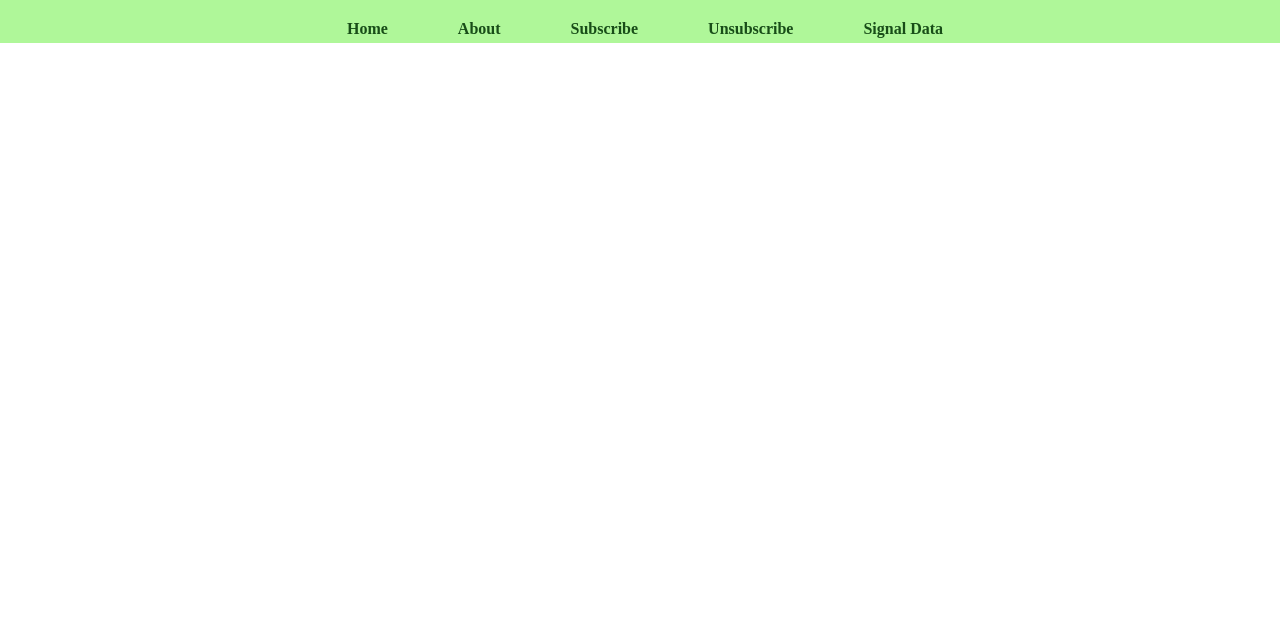
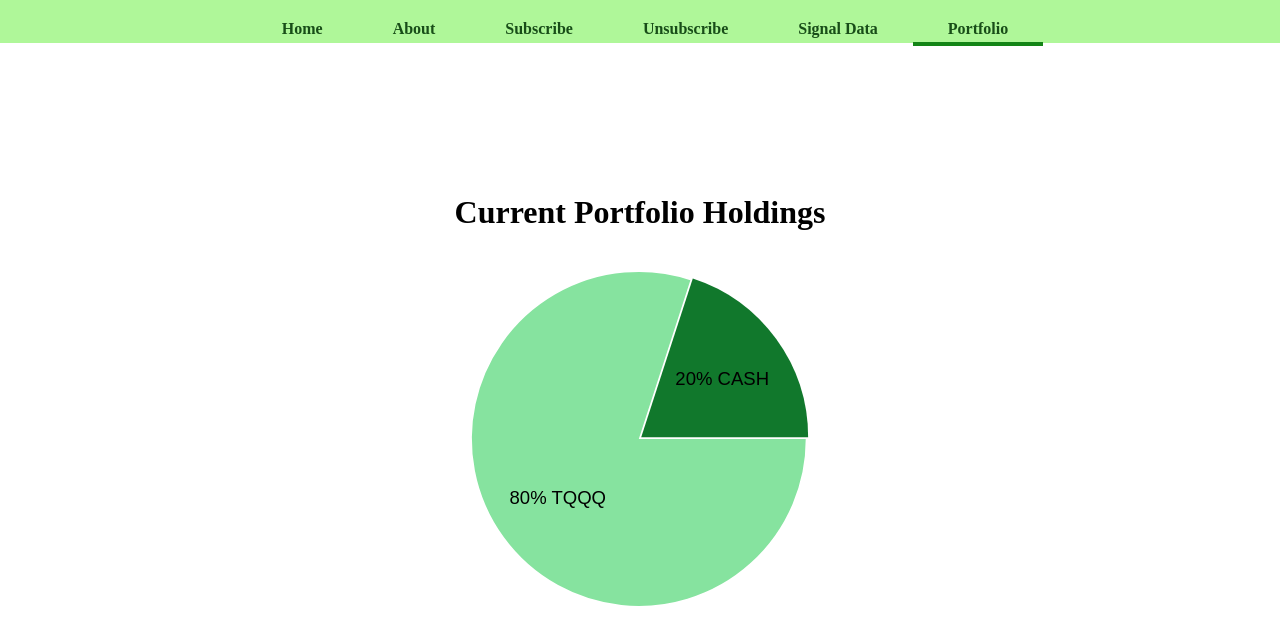
Before and after one commit to CSToddDEV/CS467-Short-Term-Algorithmic-Strategies, a React (Create React App) app in the folder front-end/: page /3stat/portfolio in a window 1280 px wide. Shown: the top 644 px of the page. Built offline with nearby package versions, Linux system fonts and the light colour scheme.

Commit message:
Adds a portfolio front end page
This page displays a pie chart that represents the current
portfolio allocations. Currently, the pie chart uses mock data
but it is dynamic (will be able to easily taken in varied data).

```diff
--- a/front-end/package.json
+++ b/front-end/package.json
@@ -8,6 +8,7 @@
     "@testing-library/user-event": "^12.8.3",
     "react": "^17.0.2",
     "react-dom": "^17.0.2",
+    "react-minimal-pie-chart": "^8.2.0",
     "react-router": "^5.2.1",
     "react-router-dom": "^5.3.0",
     "react-scripts": "4.0.3",
--- a/front-end/src/components/Main.js
+++ b/front-end/src/components/Main.js
@@ -4,6 +4,7 @@ import About from './About';
 import Subscribe from './Subscribe';
 import Unsubscribe from './Unsubscribe';
 import SignalData from './SignalData';
+import Portfolio from './Portfolio';
 
 function Main() {
     return (
@@ -13,6 +14,7 @@ function Main() {
           <Route exact path='/3stat/subscribe' component={Subscribe}></Route>
           <Route exact path='/3stat/unsubscribe' component={Unsubscribe}></Route>
           <Route exact path='/3stat/data' component={SignalData}></Route>
+          <Route exact path='/3stat/portfolio' component={Portfolio}></Route>
       </Switch>
     );
   }
--- a/front-end/src/components/Navigation.js
+++ b/front-end/src/components/Navigation.js
@@ -9,6 +9,7 @@ function Navigation() {
               <li class="navUnit"><NavLink exact activeClassName="selectedLink" class="navLink" to='/3stat/subscribe'>Subscribe</NavLink></li>
               <li class="navUnit"><NavLink exact activeClassName="selectedLink" class="navLink" to='/3stat/unsubscribe'>Unsubscribe</NavLink></li>
               <li class="navUnit"><NavLink exact activeClassName="selectedLink" class="navLink" to='/3stat/data'>Signal Data</NavLink></li>
+              <li class="navUnit"><NavLink exact activeClassName="selectedLink" class="navLink" to='/3stat/portfolio'>Portfolio</NavLink></li>
           </ul>
       </nav>
     );
--- /dev/null
+++ b/front-end/src/components/Portfolio.js
@@ -0,0 +1,66 @@
+import React from 'react';
+import { PieChart } from 'react-minimal-pie-chart';
+
+const mockData = [
+    { ticker: 'TQQQ', percentage: 80 },
+    { ticker: 'CASH', percentage: 20 },
+];
+
+const defaultLabelStyle = {
+    fontSize: '5px',
+    fontFamily: 'sans-serif',
+};
+
+const colors = [
+    '#86e39f',
+    '#11782c',
+    '#65d900',
+    '#789163'
+];
+
+class Portfolio extends React.Component {
+
+    makeData() {
+        let dataValues = [];
+        let colorIndex = 0;
+        mockData.forEach(originalData => {
+            dataValues.push({title: originalData.ticker, value: originalData.percentage, color: colors[colorIndex]});
+            colorIndex++;
+        });
+
+        return dataValues;
+    }
+
+    render() {
+        return (
+            <div className="portfolio content">
+              <h1>Current Portfolio Holdings</h1>
+              <PieChart
+                  data={this.makeData()}
+                  label={({ x, y, dx, dy, dataEntry }) => (
+                      <text
+                        x={x}
+                        y={y}
+                        dx={dx}
+                        dy={dy}
+                        dominant-baseline="central"
+                        text-anchor="middle"
+                        style={{
+                          fontSize: '5px',
+                          fontFamily: 'sans-serif',
+                        }}
+                      >
+                        {Math.round(dataEntry.percentage) + '%' + ' ' + dataEntry.title}
+                      </text>
+                  )}
+                  labelStyle={defaultLabelStyle}
+                  labelPosition={60}
+                  segmentsShift={0.4}
+                  radius={45}
+              />
+            </div>
+          );
+    }
+}
+
+export default Portfolio;
```
Also changed, not shown: 1 other file (tests, documents, lock files or other folders).
